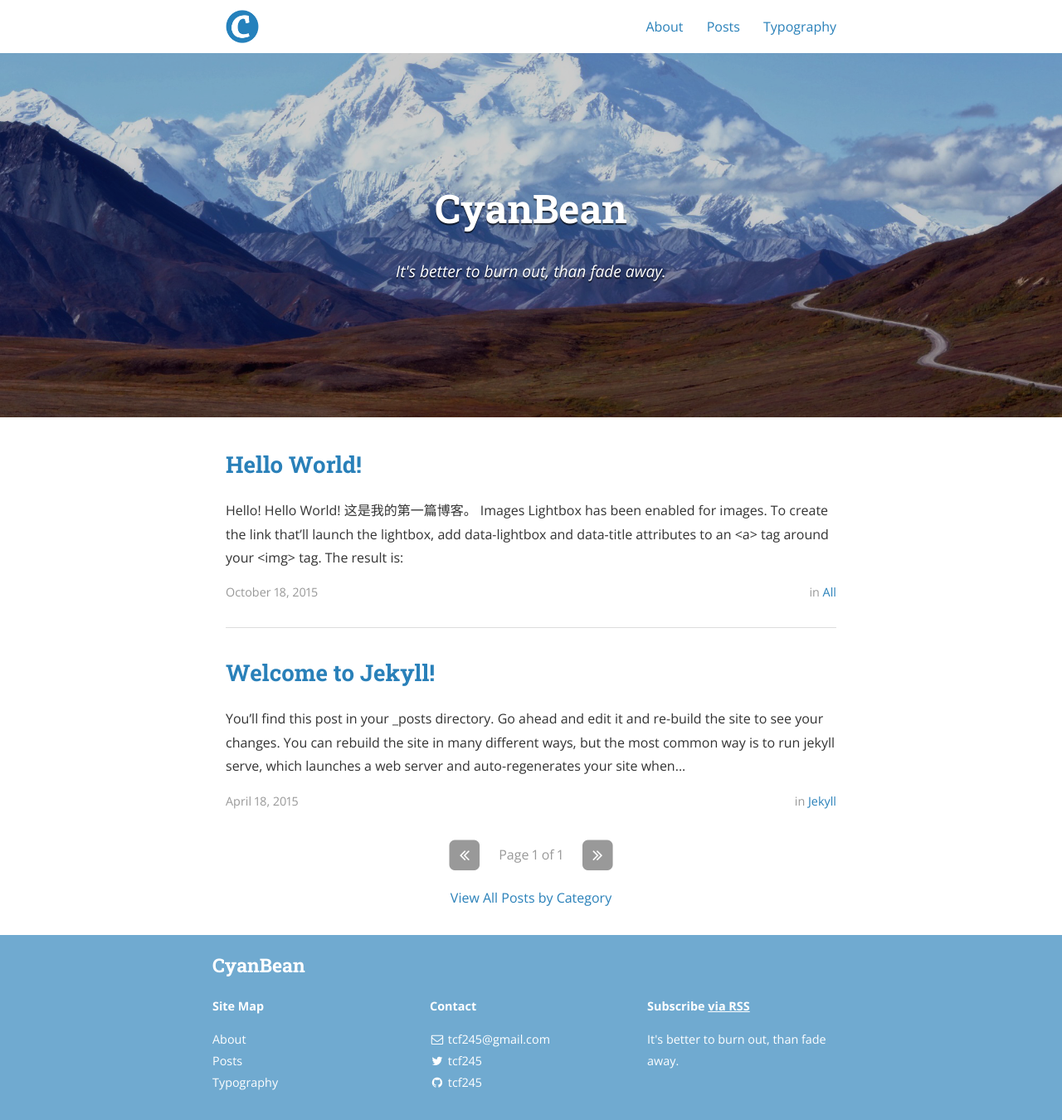
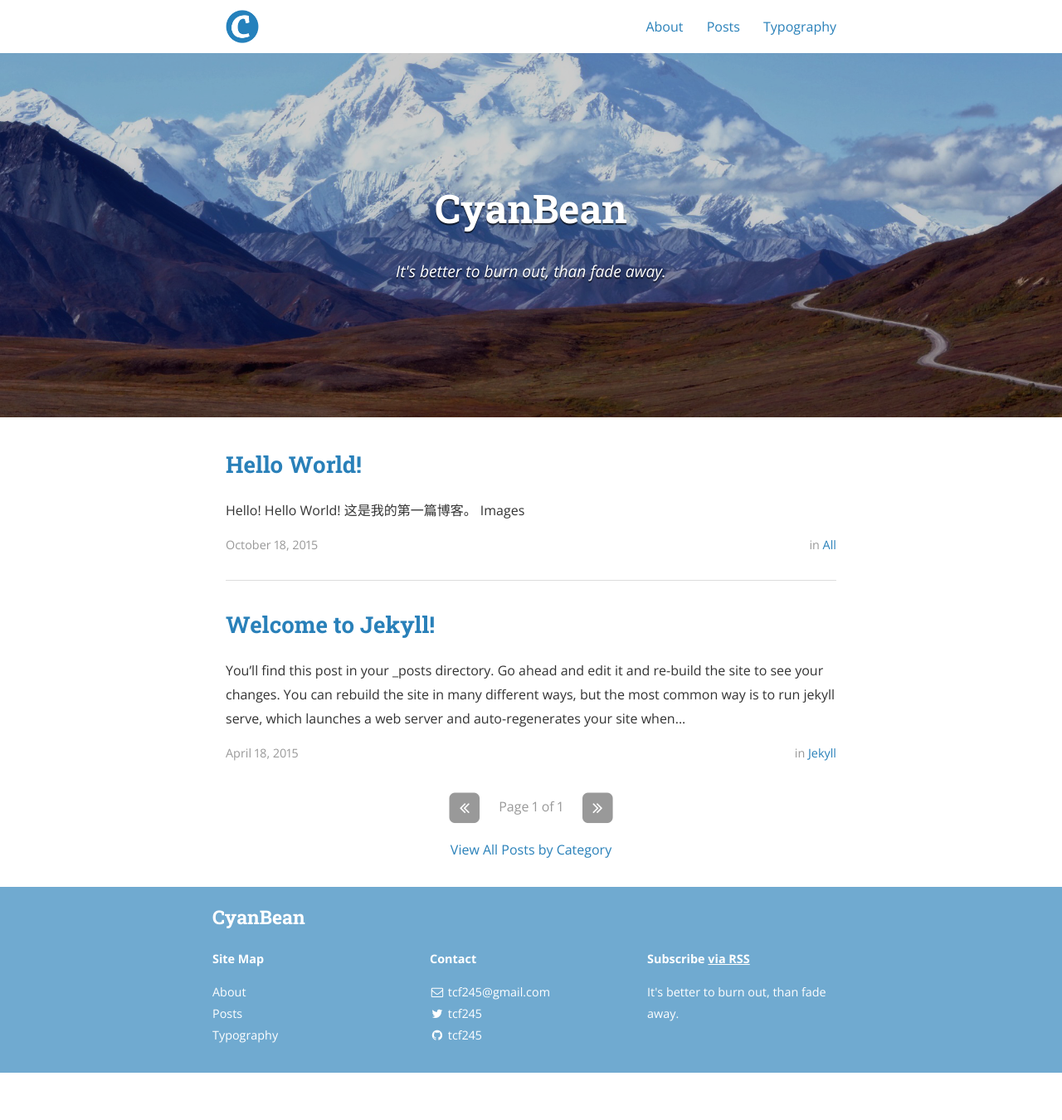
Before and after one commit to tcf245/cyanbean.github.io, a Jekyll site: the page built from index.html, in a window 1280 px wide. Shown: the whole page at 83% size. Built offline with Jekyll 4.4.1, drawn with Linux system fonts in a browser that asks for light colours; nearby versions of some CDN libraries; the list of posts is cut into pages by our own code; a style sheet for code colours, icons or effects is not loaded; after the commit the page ends 1293 px from its top, so only the background shows below that.

Commit message:
Update 2015-10-18-HelloWorld.MARKDOWN

```diff
--- a/_posts/2015-10-18-HelloWorld.MARKDOWN
+++ b/_posts/2015-10-18-HelloWorld.MARKDOWN
@@ -16,8 +16,6 @@ Hello!
 
 ### Images
 
-Lightbox has been enabled for images. To create the link that'll launch the lightbox, add <code>data-lightbox</code> and <code>data-title</code> attributes to an <code>&lt;a&gt;</code> tag around your <code>&lt;img&gt;</code> tag. The result is:
-
 <a href="//bencentra.com/assets/images/falcon9_large.jpg" data-lightbox="falcon9-large" data-title="Check out the Falcon 9 from SpaceX">
   <img src="//bencentra.com/assets/images/falcon9_small.jpg" title="Check out the Falcon 9 from SpaceX">
 </a>
```
